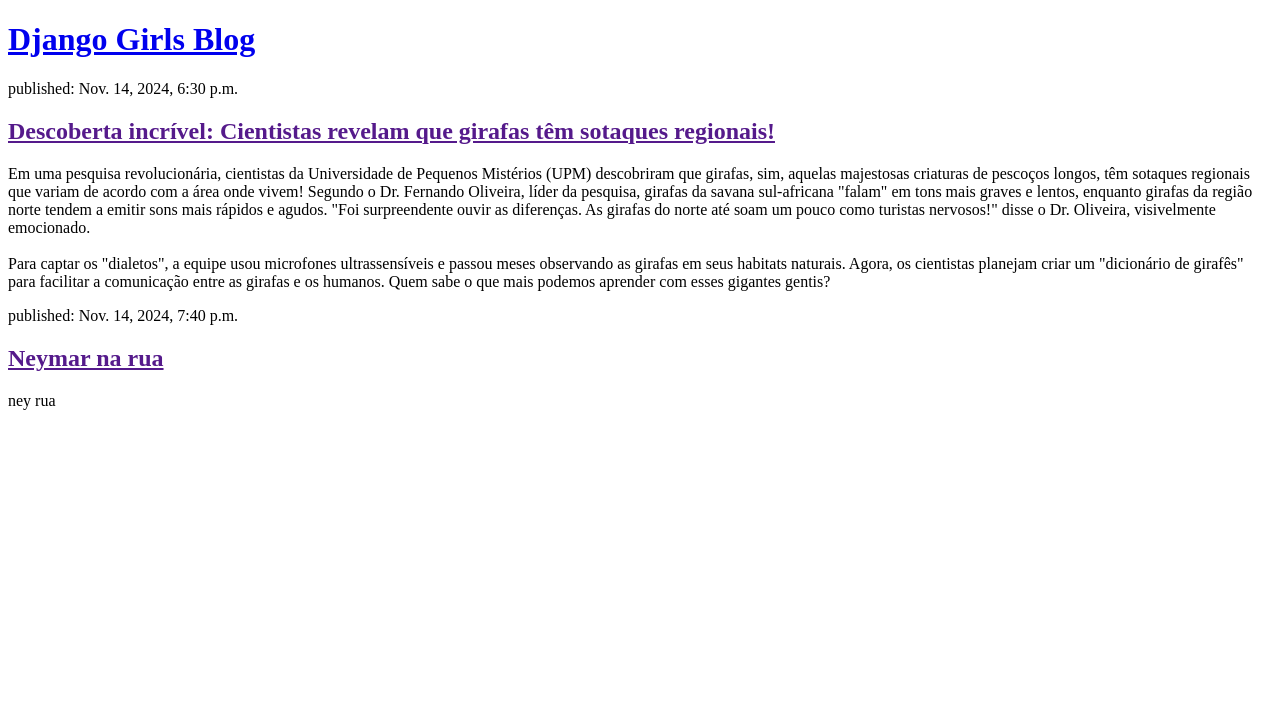
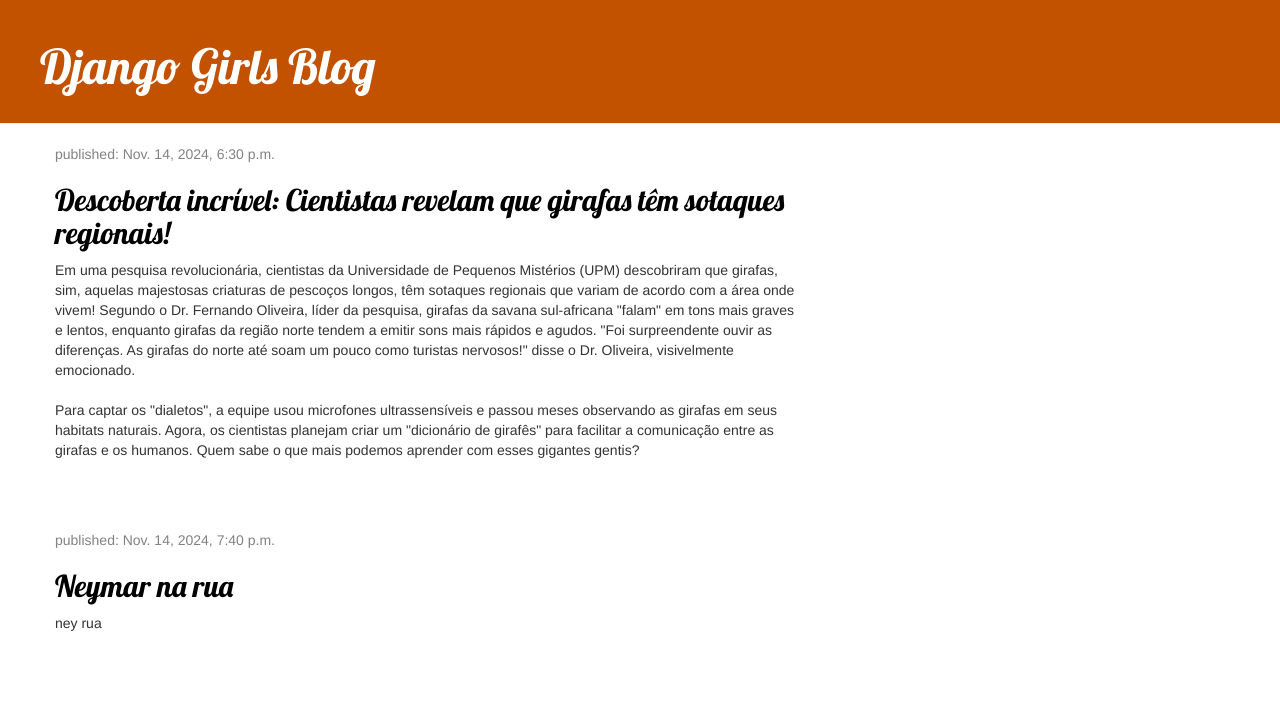
Before and after one commit to guiyugi/my-first-blog-2, a Django app: page / in a window 1280 px wide. Shown: the top 702 px of the page. Run offline with Django 5.2, Linux system fonts and the light colour scheme; data comes from the database, SQL or seed files in the repository; some libraries are stand-ins or nearby versions.

Commit message:
css added

```diff
--- /dev/null
+++ b/blog/css/blog.css
@@ -0,0 +1,3 @@
+body {
+    padding-left: 151px;
+}
--- /dev/null
+++ b/blog/static/css/blog.css
@@ -0,0 +1,50 @@
+h1 a, h2 a {
+    color: #C25100;
+    font-family: 'Lobster';
+}
+.page-header {
+    background-color: #C25100;
+    margin-top: 0;
+    padding: 20px 20px 20px 40px;
+}
+
+.page-header h1, .page-header h1 a, .page-header h1 a:visited, .page-header h1 a:active {
+    color: #ffffff;
+    font-size: 36pt;
+    text-decoration: none;
+}
+
+.content {
+    margin-left: 40px;
+}
+
+h1, h2, h3, h4 {
+    font-family: 'Lobster', cursive;
+}
+
+.date {
+    color: #828282;
+}
+
+.save {
+    float: right;
+}
+
+.post-form textarea, .post-form input {
+    width: 100%;
+}
+
+.top-menu, .top-menu:hover, .top-menu:visited {
+    color: #ffffff;
+    float: right;
+    font-size: 26pt;
+    margin-right: 20px;
+}
+
+.post {
+    margin-bottom: 70px;
+}
+
+.post h2 a, .post h2 a:visited {
+    color: #000000;
+}
--- a/blog/templates/blog/post_list.html
+++ b/blog/templates/blog/post_list.html
@@ -1,19 +1,30 @@
-<!DOCTYPE html>
+{% load static %}
 <html>
     <head>
-    <title>Django Girls Blog</title>
+        <title>Django Girls blog</title>
+        <link rel="stylesheet" href="//maxcdn.bootstrapcdn.com/bootstrap/3.2.0/css/bootstrap.min.css">
+        <link rel="stylesheet" href="//maxcdn.bootstrapcdn.com/bootstrap/3.2.0/css/bootstrap-theme.min.css">
+        <link rel="stylesheet" href="{% static 'css/blog.css' %}">
+        <link href="//fonts.googleapis.com/css?family=Lobster&subset=latin,latin-ext" rel="stylesheet" type="text/css">
     </head>
     <body>
-    <div>
+        <div class="page-header">
             <h1><a href="/">Django Girls Blog</a></h1>
         </div>
-
+        <div class="content container">
+            <div class="row">
+                <div class="col-md-8">
                     {% for post in posts %}
-        <div>
+                        <div class="post">
+                            <div class="date">
                                 <p>published: {{ post.published_date }}</p>
+                            </div>
                             <h2><a href="">{{ post.title }}</a></h2>
                             <p>{{ post.text|linebreaksbr }}</p>
                         </div>
                     {% endfor %}
+                </div>
+            </div>
+        </div>
     </body>
 </html>
--- a/blog/urls.py
+++ b/blog/urls.py
@@ -1,6 +1,5 @@
 from django.urls import path
 from . import views
-
 urlpatterns = [
     path('', views.post_list, name='post_list'),
 ]
```
Lines whose indentation alone changed are shown as unchanged.
